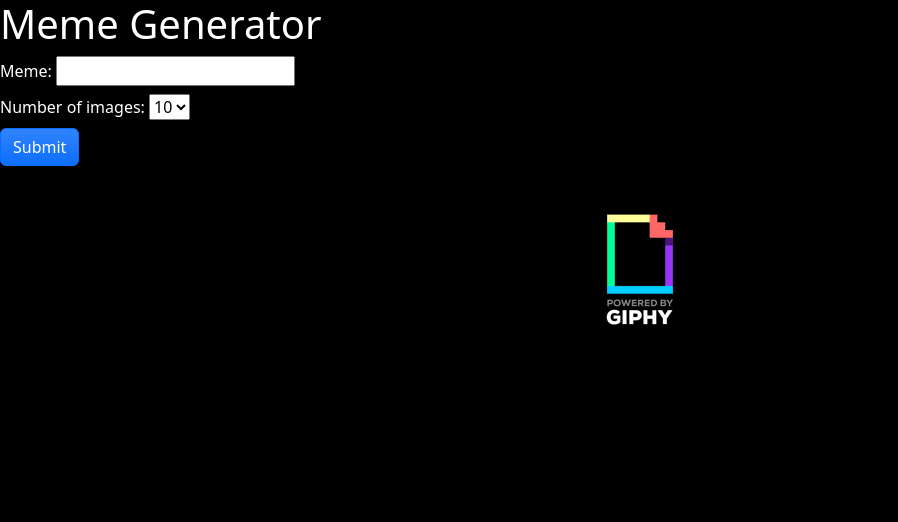
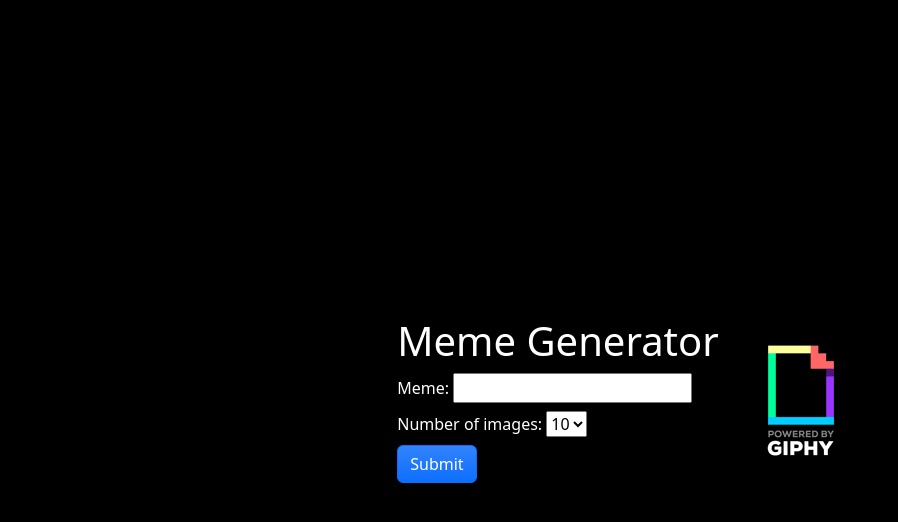
Before and after one commit to sinefileblue/memeforge, a plain HTML site: page index.html in a window 1280 px wide. Shown: the whole page, without its empty margins (0-898 px from the left). Drawn offline with nearby package versions, Linux system fonts and the light colour scheme.

Commit message:
ammend user story

```diff
--- a/styles.css
+++ b/styles.css
@@ -1,4 +1,9 @@
 body {
+    display: flex;
+    min-height: 100vh;
+    justify-content: center;
+    align-items: center;
+    margin: 0;
     color: white;
     background-color: black;
 }
@@ -22,5 +27,6 @@ body {
 .page-footer {
     display: flex;
     justify-content: center;
+    align-items: center;
     margin: 2rem;
 }
```
Also changed, not shown: 1 other file.
